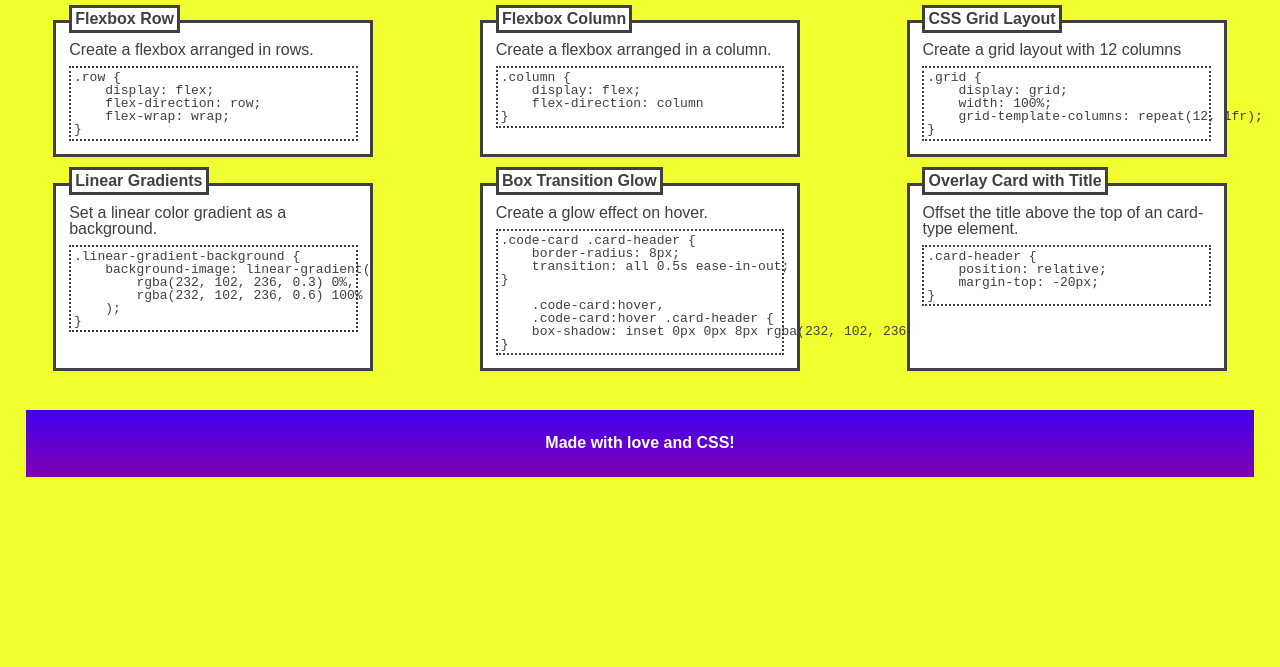
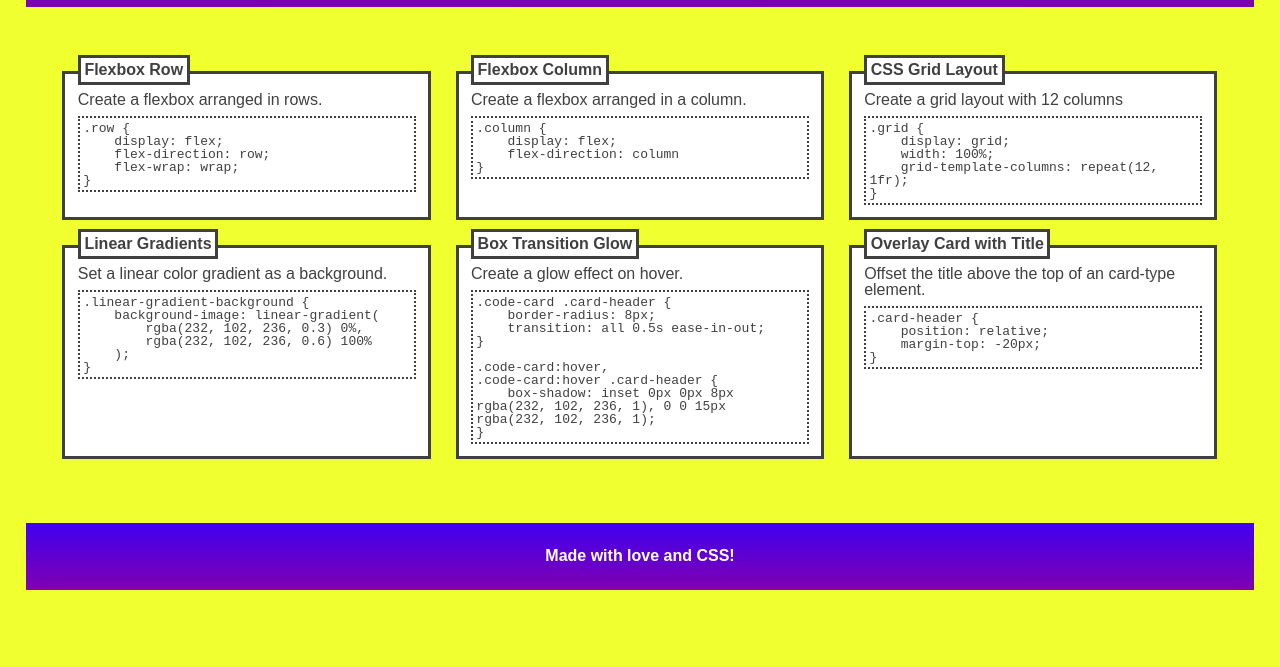
Before and after one commit to SpencerSurface/bootcamp-module02-miniproject, a plain HTML site: page index.html in a window 1280 px wide. Shown: the part 159-826 px from the top of the page. After the commit the page ends 800 px from the top, so only its background shows below. Drawn offline with Linux system fonts and the light colour scheme.

Commit message:
adjust card content and styling

```diff
--- a/assets/css/style.css
+++ b/assets/css/style.css
@@ -11,6 +11,10 @@
 
 body {
     background-color: var(--yellow);
+    display: flex;
+    flex-flow: column;
+    justify-content: space-evenly;
+    align-items: center;
 }
 
 header, footer {
@@ -20,7 +24,7 @@ header, footer {
     justify-content: space-evenly;
     gap: 5%;
     width: 96%;
-    margin: 2%;
+    /* margin: 2%; */
     padding: 2% 3%;
     /* background-color: var(--purple); */
     background-image: linear-gradient(
@@ -34,13 +38,16 @@ header p {
 }
 
 main {
+    width: 96%;
+    /* margin: 2%; */
     display: flex;
     flex-flow: row wrap;
-    justify-content: space-around;
+    justify-items: end;
+    justify-content: center;
 }
 
 .card {
-    width: 25%;
+    width: 30%;
     margin: 1%;
     padding: 1.5% 1% 1% 1%;
     background-color: var(--white);
@@ -70,6 +77,8 @@ main {
 
 pre {
     font-family: monospace;
+    /* Code wraps instead of overflowing */
+    white-space: pre-wrap;
     padding: 1%;
     background-color: var(--white);
     border: 0.2em dotted var(--charcoal);
```
Also changed, not shown: index.html (+2 -2 lines).
